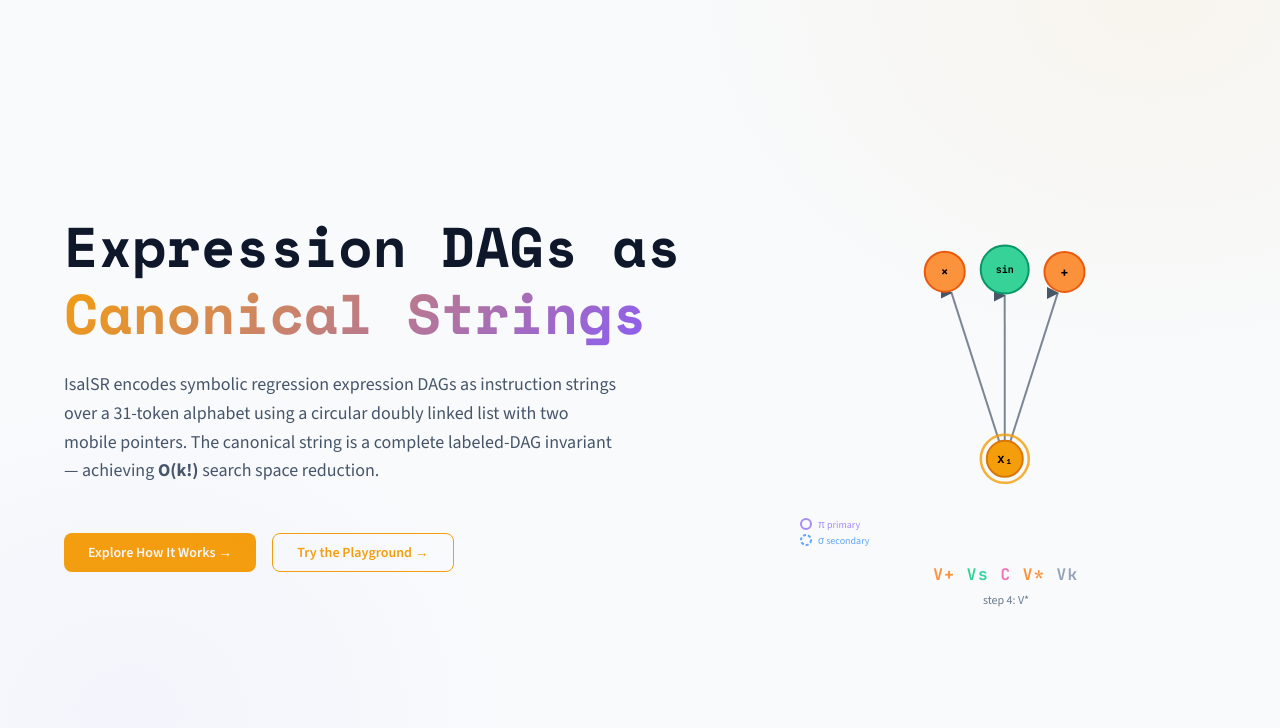
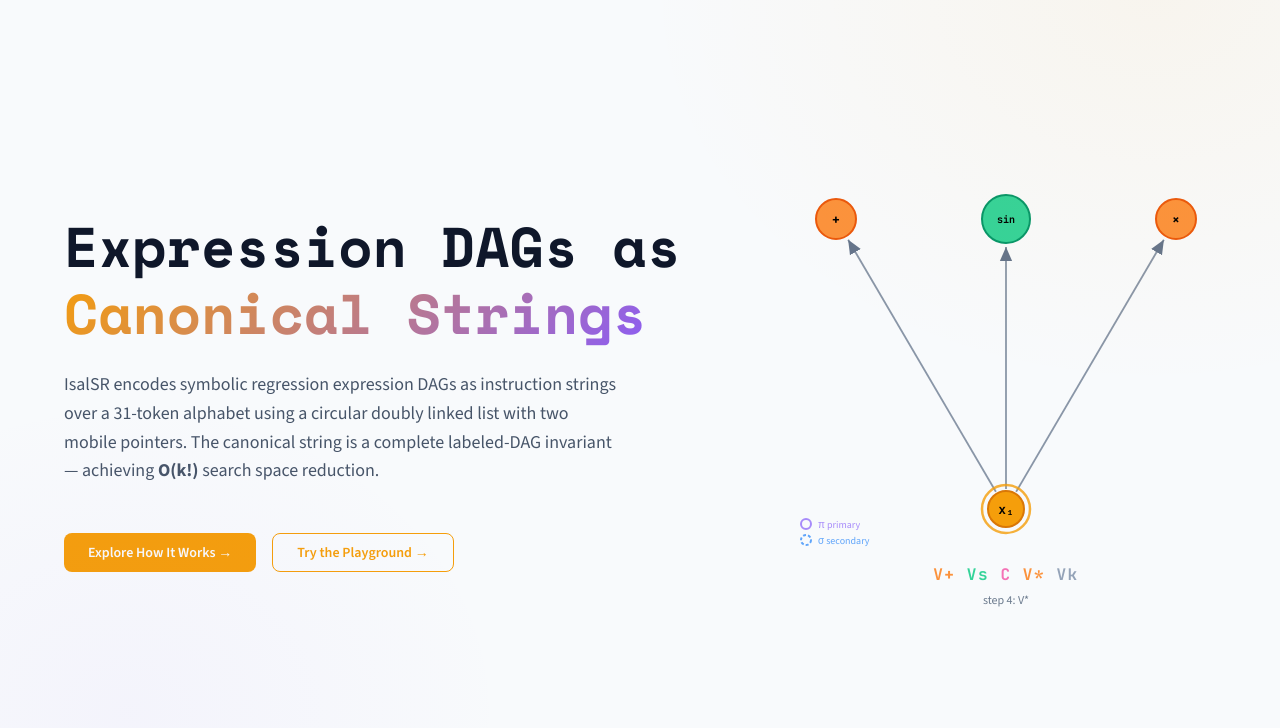
Before and after one commit to MarioPasc/IsalSR, a plain HTML site: page docs/index.html in a window 1280 px wide. Shown: the part 72-800 px from the top of the page. Drawn offline with nearby package versions, Linux system fonts and the light colour scheme.

Commit message:
new version of the isalsr page

```diff
--- a/docs/css/team.css
+++ b/docs/css/team.css
@@ -21,13 +21,13 @@
   display: grid;
   grid-template-columns: 1fr;
   gap: var(--space-xl);
-  max-width: 900px;
+  max-width: 1100px;
   margin: 0 auto var(--space-3xl);
 }
 
 @media (min-width: 768px) {
   .team-grid {
-    grid-template-columns: repeat(2, 1fr);
+    grid-template-columns: repeat(3, 1fr);
   }
 }
 
--- a/docs/data/team.csv
+++ b/docs/data/team.csv
@@ -1,4 +1,4 @@
 name,role,title,bio,email,scholar,github,orcid,photo
-Ezequiel López-Rubio,Principal Investigator,"Full Professor, Dept. of Computer Languages and Computer Science, University of Málaga","Ezequiel López-Rubio is a Full Professor at the University of Málaga. His research interests include graph theory, machine learning, computer vision, and neural network architectures. He is the creator of the IsalGraph and IsalSR frameworks and the principal investigator of the ICAI research group.",ezeqlr@lcc.uma.es,https://scholar.google.es/citations?user=5u0UlxsAAAAJ&hl=es,https://github.com/ezequiel-lopez-rubio,0000-0001-8231-5687,images/EzequielLopez-sm.png
-Mario Pascual González,PhD Student,"Dept. of Computer Languages and Computer Science, University of Málaga","Mario Pascual González is a PhD student at the University of Málaga working on graph representation learning and the IsalSR framework. His research focuses on canonical string representations for symbolic regression, search space reduction, and integration of graph-theoretic methods with existing SR algorithms.",mpascual@uma.es,https://scholar.google.es/citations?user=47ei0IcAAAAJ&hl=es,https://github.com/MarioPasc,0009-0001-2178-4647,images/MarioPascual-sm.jpg
-Karl Thurnhofer-Hemsi,Researcher,"Dept. of Computer Languages and Computer Science, University of Málaga","Karl Thurnhofer-Hemsi is a researcher at the University of Málaga. His research interests include image processing, deep learning, and molecular graph representations. He is the lead author of IsalChem, which applies instruction string encoding to molecular graphs.",,https://scholar.google.es/citations?user=XiXbfXkAAAAJ&hl=es,,0000-0003-1494-8029,
+Ezequiel López-Rubio,Full Professor,"Full Professor, Dept. of Computer Languages and Computer Science, University of Málaga","Ezequiel López-Rubio is a Full Professor at the University of Málaga. His research interests include graph theory, machine learning, computer vision, and neural network architectures. He is the creator of the IsalGraph and IsalSR frameworks and the principal investigator of the ICAI research group.",ezeqlr@lcc.uma.es,https://scholar.google.es/citations?user=5u0UlxsAAAAJ&hl=es,https://github.com/ezequiel-lopez-rubio,0000-0001-8231-5687,images/EzequielLopez-sm.png
+Mario Pascual González,Research Assistant,"Dept. of Computer Languages and Computer Science, University of Málaga","Mario Pascual González is a PhD student at the University of Málaga working on graph representation learning and the IsalSR framework. His research focuses on canonical string representations for symbolic regression, search space reduction, and integration of graph-theoretic methods with existing SR algorithms.",mpascual@uma.es,https://scholar.google.es/citations?user=47ei0IcAAAAJ&hl=es,https://github.com/MarioPasc,0009-0001-2178-4647,images/MarioPascual-sm.jpg
+Karl Thurnhofer-Hemsi,Associate Professor,"Dept. of Computer Languages and Computer Science, University of Málaga","Karl Thurnhofer-Hemsi is a researcher at the University of Málaga. His research interests include image processing, deep learning, and molecular graph representations. He is the lead author of IsalChem, which applies instruction string encoding to molecular graphs.",,https://scholar.google.es/citations?user=XiXbfXkAAAAJ&hl=es,https://portaldelainvestigacion.uma.es/investigadores/1106657/detalle,0000-0003-1494-8029,images/karl.png
--- a/docs/js/viz/dag-renderer.js
+++ b/docs/js/viz/dag-renderer.js
@@ -1,8 +1,8 @@
 /**
  * IsalSR — D3 Labeled DAG Renderer
  *
- * Renders a LabeledDAG into an SVG element using D3 force layout
- * with hierarchical (top-down) positioning.
+ * Renders a LabeledDAG into an SVG element using deterministic
+ * layered layout (nodes evenly spaced per depth layer).
  * Features: directed edges with arrowheads, labeled nodes colored by
  * operation category, pointer indicators.
  */
@@ -65,11 +65,7 @@
    * Render a LabeledDAG or D3 data object in an SVG element.
    * @param {string} svgId - ID of the target SVG element
    * @param {Object} d3Data - { nodes: [{id, label, metadata}], edges: [{source, target}] }
-   * @param {Object} [options] - highlight options
-   * @param {number} [options.primaryNode] - graph node ID of primary pointer
-   * @param {number} [options.secondaryNode] - graph node ID of secondary pointer
-   * @param {Set} [options.highlightEdges] - set of "source-target" edge keys to highlight
-   * @param {number} [options.newNode] - node ID just inserted (for animation)
+   * @param {Object} [options]
    */
   IsalSR.renderDAG = function (svgId, d3Data, options) {
     if (typeof d3 === 'undefined') return;
@@ -92,28 +88,30 @@
 
     if (!d3Data.nodes || d3Data.nodes.length === 0) return;
 
-    // Arrowhead marker
+    // Marker size constant — the arrowhead path spans 0..8 on x-axis
+    var MARKER_LEN = 8;
+
+    // Arrowhead marker — refX=8 so the TIP of the arrow aligns with line end
     svg.append('defs').append('marker')
       .attr('id', 'dag-arrow-' + svgId)
-      .attr('viewBox', '0 0 10 10')
-      .attr('refX', 9)
-      .attr('refY', 5)
-      .attr('markerWidth', 6)
-      .attr('markerHeight', 6)
-      .attr('orient', 'auto-start-auto')
+      .attr('viewBox', '0 -4 8 8')
+      .attr('refX', MARKER_LEN)
+      .attr('refY', 0)
+      .attr('markerWidth', 8)
+      .attr('markerHeight', 8)
+      .attr('orient', 'auto')
       .append('path')
-      .attr('d', 'M 0 0 L 10 5 L 0 10 z')
-      .attr('fill', '#475569');
+      .attr('d', 'M 0,-3.5 L 8,0 L 0,3.5 Z')
+      .attr('fill', '#64748b');
 
-    // Compute depths for vertical layout
-    // Build adjacency from d3Data
-    var depthMap = {};
-    var maxDepth = 0;
+    // ---- Compute depth layers ----
     var outAdj = {};
     var inAdj = {};
+    var nodeById = {};
     d3Data.nodes.forEach(function (n) {
       outAdj[n.id] = [];
       inAdj[n.id] = [];
+      nodeById[n.id] = n;
     });
     d3Data.edges.forEach(function (e) {
       var s = typeof e.source === 'object' ? e.source.id : e.source;
@@ -122,7 +120,9 @@
       inAdj[t].push(s);
     });
 
-    // BFS from leaves (no in-edges) to compute depth
+    // BFS from source nodes (no in-edges) to compute longest-path depth
+    var depthMap = {};
+    var maxDepth = 0;
     d3Data.nodes.forEach(function (n) { depthMap[n.id] = 0; });
     var queue = [];
     d3Data.nodes.forEach(function (n) {
@@ -133,68 +133,113 @@
     });
     while (queue.length > 0) {
       var cur = queue.shift();
-      var next = depthMap[cur] + 1;
+      var nd = depthMap[cur] + 1;
       outAdj[cur].forEach(function (t) {
-        if (next > depthMap[t]) {
-          depthMap[t] = next;
-          if (next > maxDepth) maxDepth = next;
+        if (nd > depthMap[t]) {
+          depthMap[t] = nd;
+          if (nd > maxDepth) maxDepth = nd;
           queue.push(t);
         }
       });
     }
 
-    // Deep copy for D3 mutation
+    // ---- Deterministic layered layout ----
+    // Group nodes by depth
+    var layers = [];
+    for (var li = 0; li <= maxDepth; li++) layers.push([]);
+    d3Data.nodes.forEach(function (n) {
+      layers[depthMap[n.id]].push(n);
+    });
+
+    var padY = 45;
+    var layerSpacing = maxDepth > 0 ? (height - 2 * padY) / maxDepth : 0;
+    var padX = 40;
+
+    // Assign positions: each layer's nodes equally spaced horizontally
+    // Depth 0 at bottom, maxDepth at top
+    var posMap = {};
+    for (var d = 0; d <= maxDepth; d++) {
+      var row = layers[d];
+      var count = row.length;
+      var usableWidth = width - 2 * padX;
+      var spacing = count > 1 ? usableWidth / (count - 1) : 0;
+      var startX = count > 1 ? padX : width / 2;
+      for (var j = 0; j < count; j++) {
+        posMap[row[j].id] = {
+          x: startX + j * spacing,
+          y: height - padY - d * layerSpacing
+        };
+      }
+    }
+
+    // Build positioned node array
     var nodes = d3Data.nodes.map(function (n) {
-      var depth = depthMap[n.id] || 0;
+      var p = posMap[n.id];
       return {
         id: n.id,
         label: n.label,
         metadata: n.metadata,
         displayLabel: nodeDisplayLabel(n),
-        depth: depth,
-        // Initial position hint: leaves at bottom, targets at top
-        x: width / 2 + (Math.random() - 0.5) * 100,
-        y: height - 50 - (depth / Math.max(maxDepth, 1)) * (height - 100)
+        x: p.x,
+        y: p.y
       };
     });
 
+    var nodeMap = {};
+    nodes.forEach(function (n) { nodeMap[n.id] = n; });
+
     var links = d3Data.edges.map(function (e) {
-      return {
-        source: typeof e.source === 'object' ? e.source.id : e.source,
-        target: typeof e.target === 'object' ? e.target.id : e.target
-      };
+      var s = typeof e.source === 'object' ? e.source.id : e.source;
+      var t = typeof e.target === 'object' ? e.target.id : e.target;
+      return { source: nodeMap[s], target: nodeMap[t] };
     });
-
-    // Force simulation with hierarchical Y constraint
-    var simulation = d3.forceSimulation(nodes)
-      .force('link', d3.forceLink(links).id(function (d) { return d.id; }).distance(70).strength(0.8))
-      .force('charge', d3.forceManyBody().strength(-250))
-      .force('centerX', d3.forceX(width / 2).strength(0.1))
-      .force('depthY', d3.forceY(function (d) {
-        // Leaves/variables at bottom, root operations at top
-        return height - 50 - (d.depth / Math.max(maxDepth, 1)) * (height - 100);
-      }).strength(1.5))
-      .force('collision', d3.forceCollide(function (d) { return nodeRadius(d.label) + 8; }));
 
     var g = svg.append('g');
 
-    // Edges (lines with arrowheads)
-    var link = g.selectAll('.dag-edge')
+    // ---- Edges ----
+    // Line endpoint shortened to node border; arrowhead tip sits exactly at border
+    g.selectAll('.dag-edge')
       .data(links)
       .enter()
       .append('line')
       .attr('class', 'dag-edge')
-      .attr('stroke', '#475569')
-      .attr('stroke-width', 2)
-      .attr('stroke-opacity', 0.7)
-      .attr('marker-end', 'url(#dag-arrow-' + svgId + ')');
+      .attr('stroke', '#64748b')
+      .attr('stroke-width', 1.8)
+      .attr('stroke-opacity', 0.75)
+      .attr('marker-end', 'url(#dag-arrow-' + svgId + ')')
+      .attr('x1', function (d) {
+        var dx = d.target.x - d.source.x;
+        var dy = d.target.y - d.source.y;
+        var dist = Math.sqrt(dx * dx + dy * dy) || 1;
+        return d.source.x + (dx / dist) * (nodeRadius(d.source.label) + 2);
+      })
+      .attr('y1', function (d) {
+        var dx = d.target.x - d.source.x;
+        var dy = d.target.y - d.source.y;
+        var dist = Math.sqrt(dx * dx + dy * dy) || 1;
+        return d.source.y + (dy / dist) * (nodeRadius(d.source.label) + 2);
+      })
+      .attr('x2', function (d) {
+        var dx = d.target.x - d.source.x;
+        var dy = d.target.y - d.source.y;
+        var dist = Math.sqrt(dx * dx + dy * dy) || 1;
+        // Shorten by target radius + gap so arrowhead tip sits just outside
+        return d.target.x - (dx / dist) * (nodeRadius(d.target.label) + 4);
+      })
+      .attr('y2', function (d) {
+        var dx = d.target.x - d.source.x;
+        var dy = d.target.y - d.source.y;
+        var dist = Math.sqrt(dx * dx + dy * dy) || 1;
+        return d.target.y - (dy / dist) * (nodeRadius(d.target.label) + 4);
+      });
 
-    // Node groups
+    // ---- Node groups ----
     var node = g.selectAll('.dag-node')
       .data(nodes)
       .enter()
       .append('g')
-      .attr('class', 'dag-node');
+      .attr('class', 'dag-node')
+      .attr('transform', function (d) { return 'translate(' + d.x + ',' + d.y + ')'; });
 
     // Pointer glow rings
     node.append('circle')
@@ -237,42 +282,7 @@
       .attr('font-weight', '700')
       .text(function (d) { return d.displayLabel; });
 
-    // Warm up simulation
-    simulation.alpha(1).restart();
-    for (var i = 0; i < 200; i++) simulation.tick();
-    simulation.stop();
-
-    // Clamp positions to viewport
-    nodes.forEach(function (d) {
-      var r = nodeRadius(d.label) + 5;
-      d.x = Math.max(r, Math.min(width - r, d.x));
-      d.y = Math.max(r, Math.min(height - r, d.y));
-    });
-
-    // Apply final positions with edge shortening for arrowheads
-    link
-      .attr('x1', function (d) { return d.source.x; })
-      .attr('y1', function (d) { return d.source.y; })
-      .attr('x2', function (d) {
-        var dx = d.target.x - d.source.x;
-        var dy = d.target.y - d.source.y;
-        var dist = Math.sqrt(dx * dx + dy * dy) || 1;
-        var r = nodeRadius(d.target.label) + 2;
-        return d.target.x - (dx / dist) * r;
-      })
-      .attr('y2', function (d) {
-        var dx = d.target.x - d.source.x;
-        var dy = d.target.y - d.source.y;
-        var dist = Math.sqrt(dx * dx + dy * dy) || 1;
-        var r = nodeRadius(d.target.label) + 2;
-        return d.target.y - (dy / dist) * r;
-      });
-
-    node.attr('transform', function (d) {
-      return 'translate(' + d.x + ',' + d.y + ')';
-    });
-
-    // Pointer labels
+    // ---- Pointer legend ----
     if (primaryNode !== undefined || secondaryNode !== undefined) {
       var legend = svg.append('g')
         .attr('transform', 'translate(10, ' + (height - 30) + ')');
```
Also changed, not shown: docs/team.html (+1 -1 lines), docs/images/karl.png (added), 7 other files.
